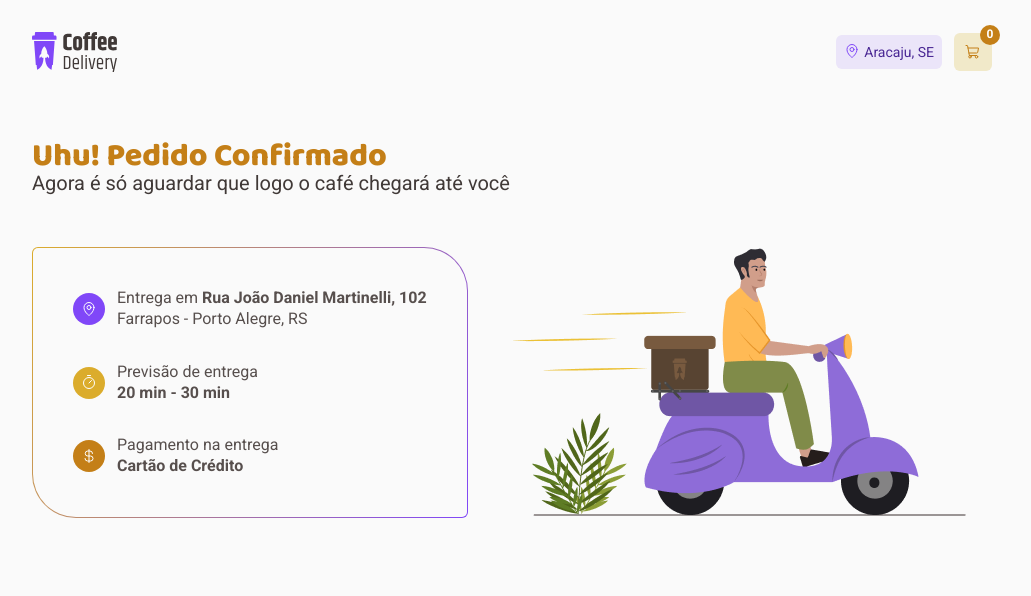
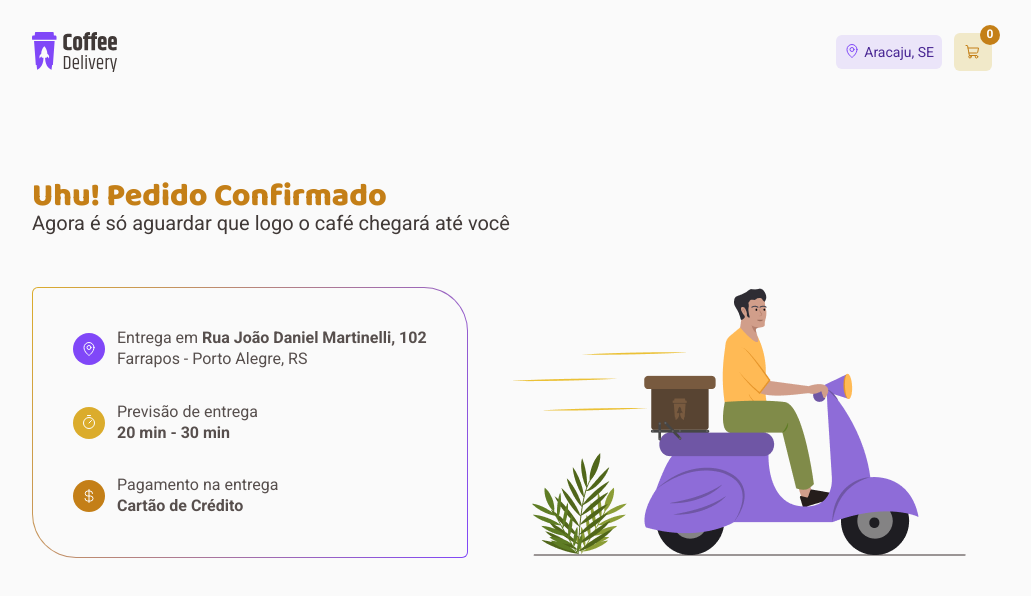
Before and after one commit to IkaroFeitosa/coffe-delivery, a React (Vite) app: page /completed in a window 1280 px wide. Shown: the top 596 px of the page, without its empty margins (128-1159 px from the left). Built offline with nearby package versions, Linux system fonts and the light colour scheme.

Commit message:
style: margin-top competed page

```diff
--- a/src/pages/Completed/styles.ts
+++ b/src/pages/Completed/styles.ts
@@ -5,7 +5,7 @@ export const Container = styled.div`
   flex-direction: column;
   gap: 2.5rem;
   padding-inline: 10rem;
-  margin-top: 2.5rem;
+  margin-top: 5rem;
 `;
 
 export const Header = styled.header`
```
